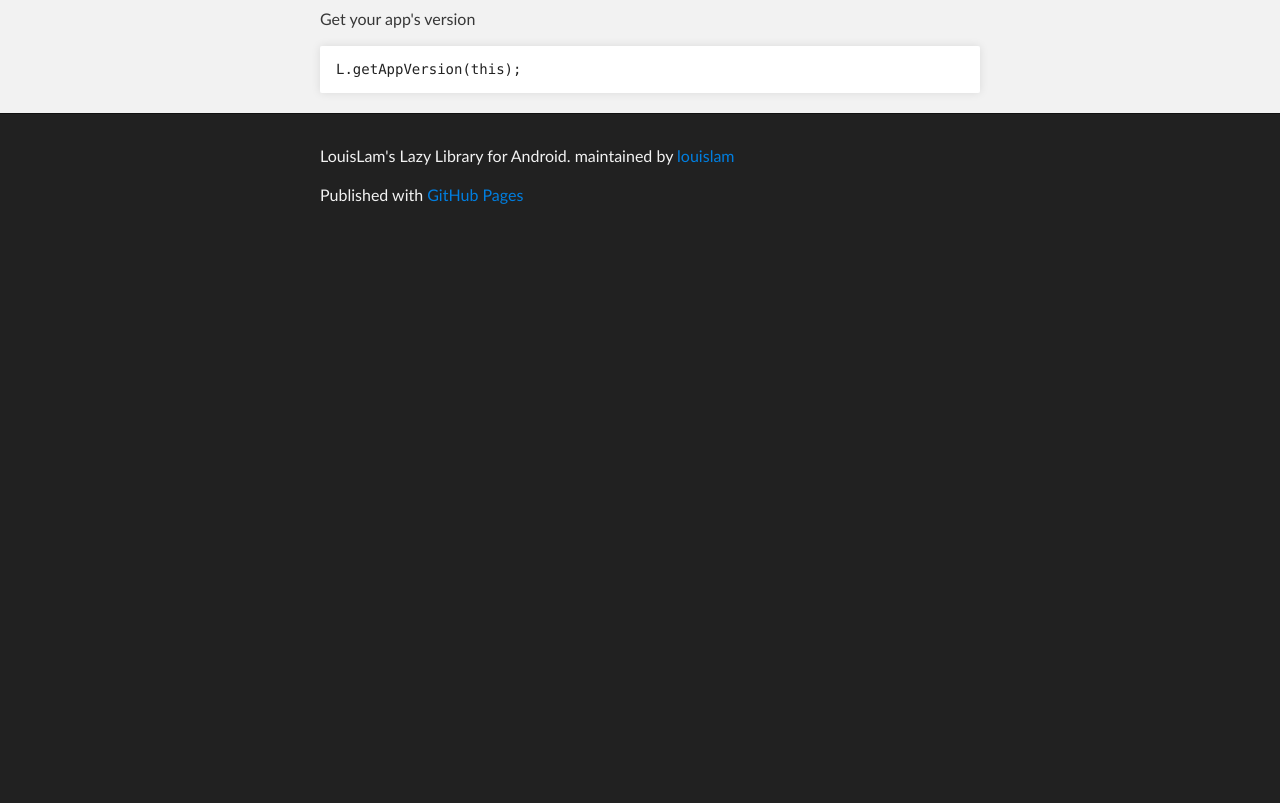
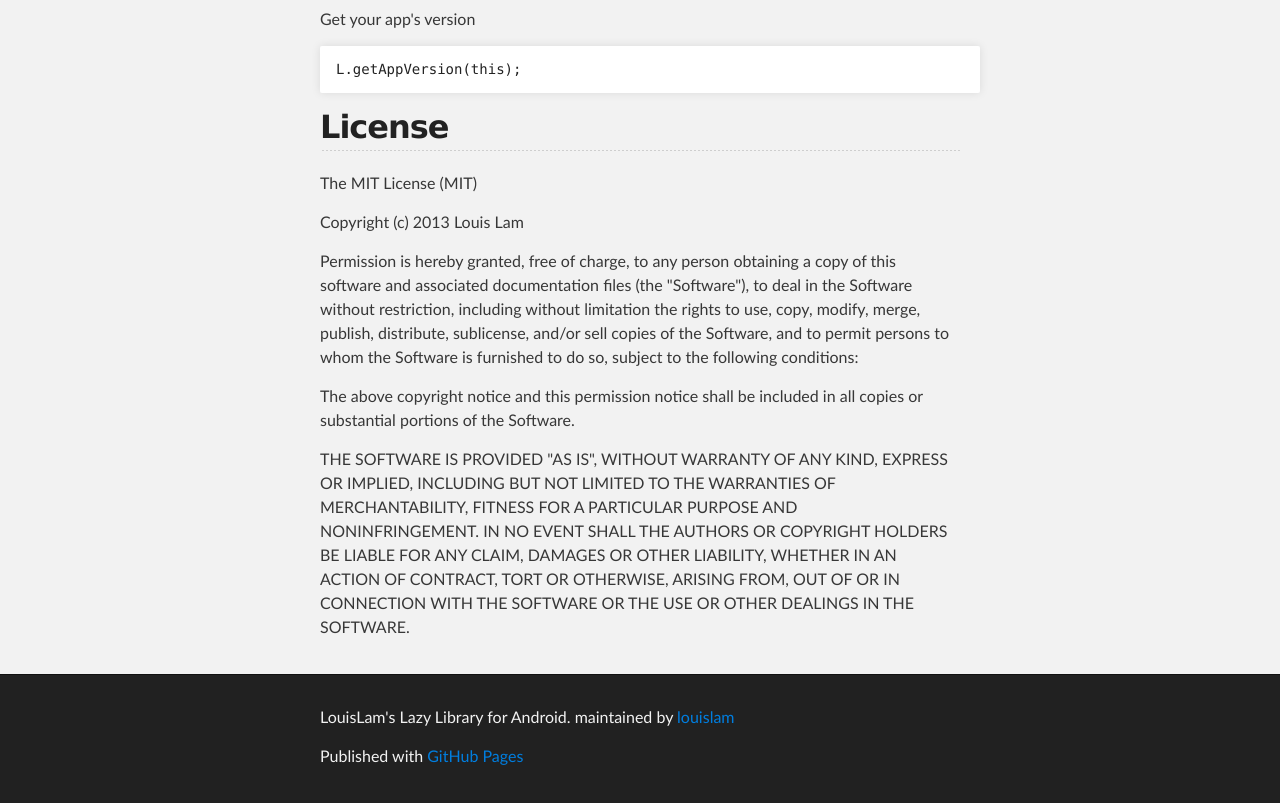
Before and after one commit to louislam/android-lazy-library, a plain HTML site: page index.html in a window 1280 px wide. Shown: the part 4046-4849 px from the top of the page. Before the commit the page ends 4288 px from the top, so only its background shows below. Drawn offline with Linux system fonts and the light colour scheme.

```diff
--- a/index.html
+++ b/index.html
@@ -202,6 +202,30 @@ L.startActivity(this, LoginActivity.class, 1314, bundle);
 
 <pre><code>L.getAppVersion(this);
 </code></pre>
+
+<h2>License</h2>
+
+<p>The MIT License (MIT)</p>
+
+<p>Copyright (c) 2013 Louis Lam</p>
+
+<p>Permission is hereby granted, free of charge, to any person obtaining a copy
+of this software and associated documentation files (the "Software"), to deal
+in the Software without restriction, including without limitation the rights
+to use, copy, modify, merge, publish, distribute, sublicense, and/or sell
+copies of the Software, and to permit persons to whom the Software is
+furnished to do so, subject to the following conditions:</p>
+
+<p>The above copyright notice and this permission notice shall be included in
+all copies or substantial portions of the Software.</p>
+
+<p>THE SOFTWARE IS PROVIDED "AS IS", WITHOUT WARRANTY OF ANY KIND, EXPRESS OR
+IMPLIED, INCLUDING BUT NOT LIMITED TO THE WARRANTIES OF MERCHANTABILITY,
+FITNESS FOR A PARTICULAR PURPOSE AND NONINFRINGEMENT. IN NO EVENT SHALL THE
+AUTHORS OR COPYRIGHT HOLDERS BE LIABLE FOR ANY CLAIM, DAMAGES OR OTHER
+LIABILITY, WHETHER IN AN ACTION OF CONTRACT, TORT OR OTHERWISE, ARISING FROM,
+OUT OF OR IN CONNECTION WITH THE SOFTWARE OR THE USE OR OTHER DEALINGS IN
+THE SOFTWARE.</p>
       </section>
     </div>
 
```
Also changed, not shown: params.json (+1 -1 lines).
